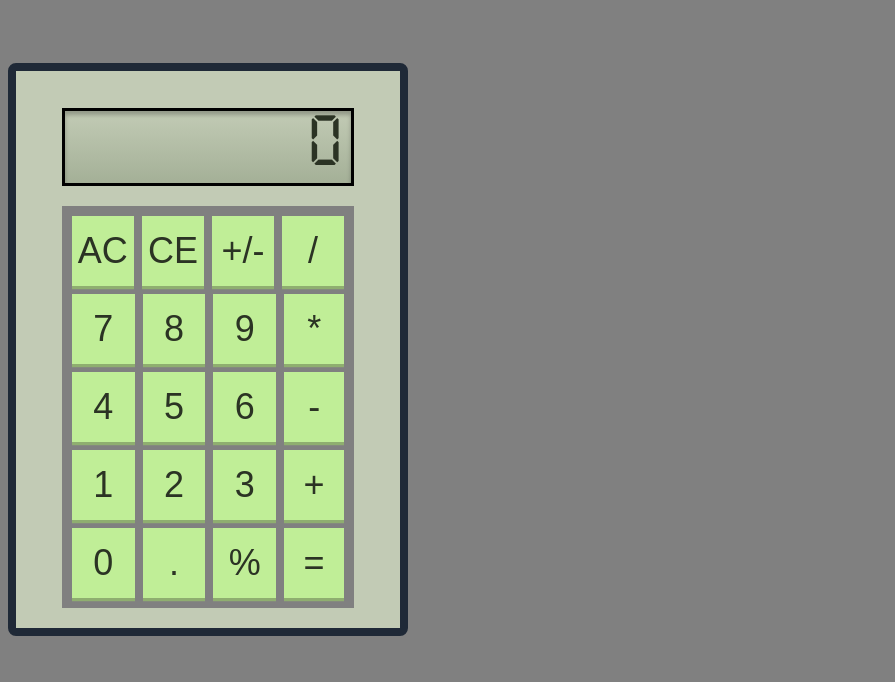
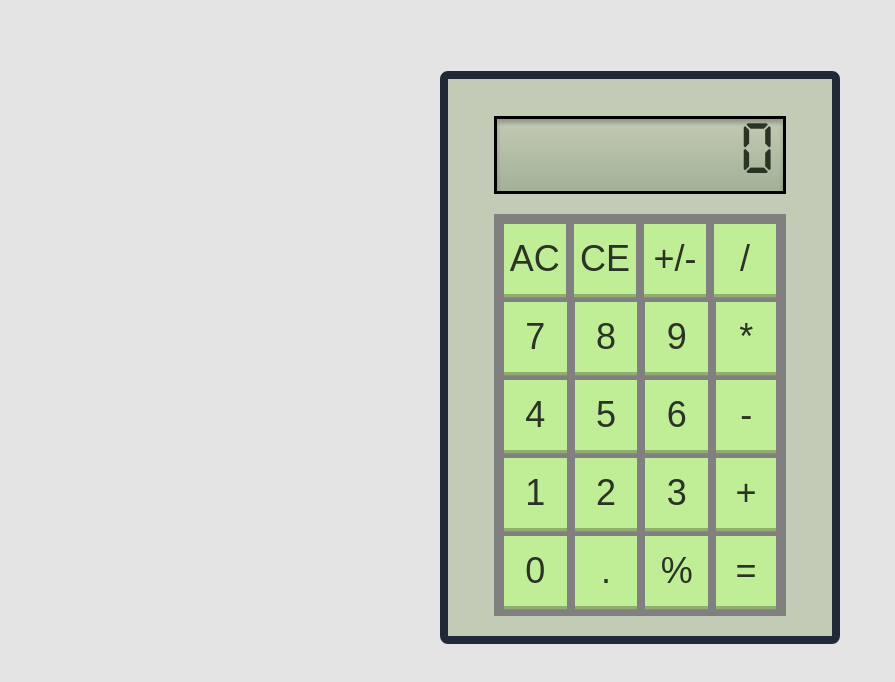
Before and after one commit to lSiphonl/advanced-calculator, a plain HTML site: page index.html in a window 1280 px wide. Shown: the whole page, without its empty margins (0-895 px from the left). Drawn offline with Linux system fonts and the light colour scheme.

Commit message:
Centered calculator on webpage

```diff
--- a/styles.css
+++ b/styles.css
@@ -8,7 +8,8 @@
 }
 
 body {
-  background-color: grey;
+  background-color: rgb(228, 228, 228);
+  display: flex;
   align-items: center;
   justify-content: center;
 }
```
